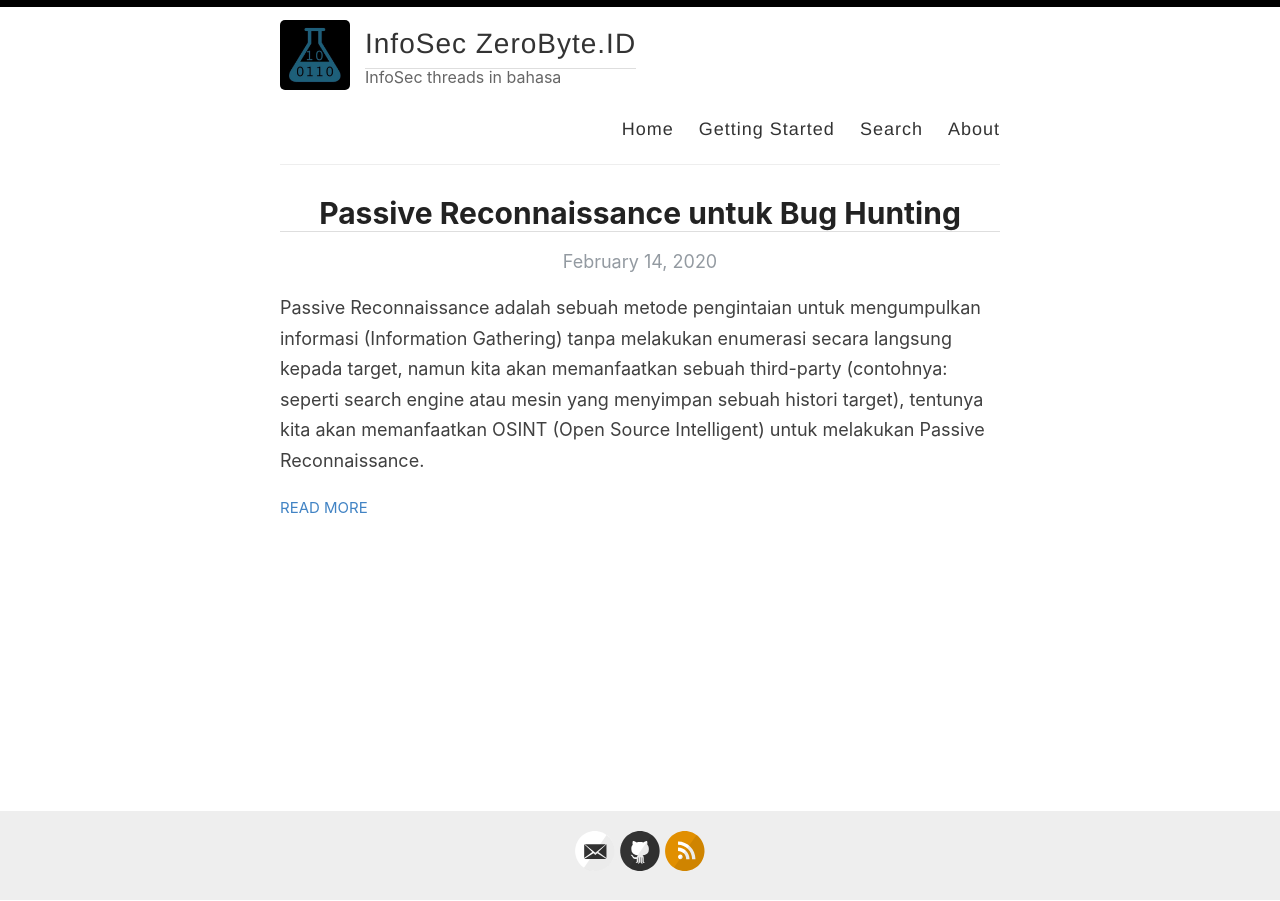
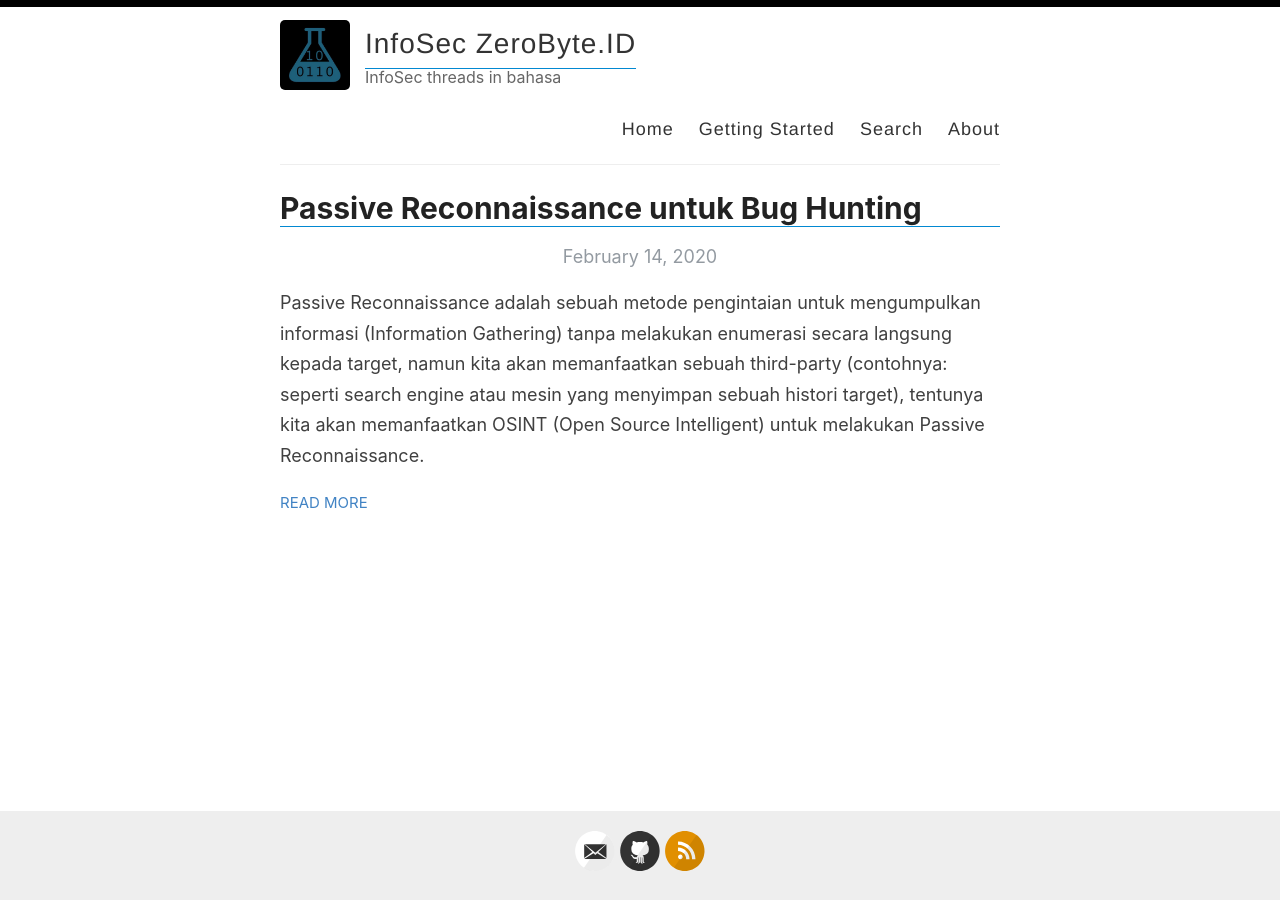
Before and after one commit to amitmerchant1990/reverie, a Jekyll site: the page built from index.html, in a window 1280 px wide. Built offline with Jekyll 4.4.1, drawn with Linux system fonts in a browser that asks for light colours; the list of posts is cut into pages by our own code.

Commit message:
Update style.scss

```diff
--- a/assets/style.scss
+++ b/assets/style.scss
@@ -56,7 +56,8 @@
   a {
     color: inherit;
   }
-  border-bottom: 1px solid #dedede;
+  border-bottom: 1px solid #0288d1;
+  margin-top: 10px;
 }
 
 h2 {
@@ -447,7 +448,6 @@
 
 .post h1{
   font-family: -system-ui, -apple-system, BlinkMacSystemFont, "Segoe UI", Roboto, Helvetica, Arial, sans-serif, "Apple Color Emoji", "Segoe UI Emoji", "Segoe UI Symbol";
-  text-align: center;
   font-weight: bold;
   font-kerning: auto;
   font-feature-settings: "kern","liga","dlig","hlig","cswh";
@@ -456,7 +456,6 @@
 
 .page h1{
   font-family: -system-ui, -apple-system, BlinkMacSystemFont, "Segoe UI", Roboto, Helvetica, Arial, sans-serif, "Apple Color Emoji", "Segoe UI Emoji", "Segoe UI Symbol";
-  text-align: center;
   font-weight: bold;
   font-kerning: auto;
   font-feature-settings: "kern","liga","dlig","hlig","cswh";
```
